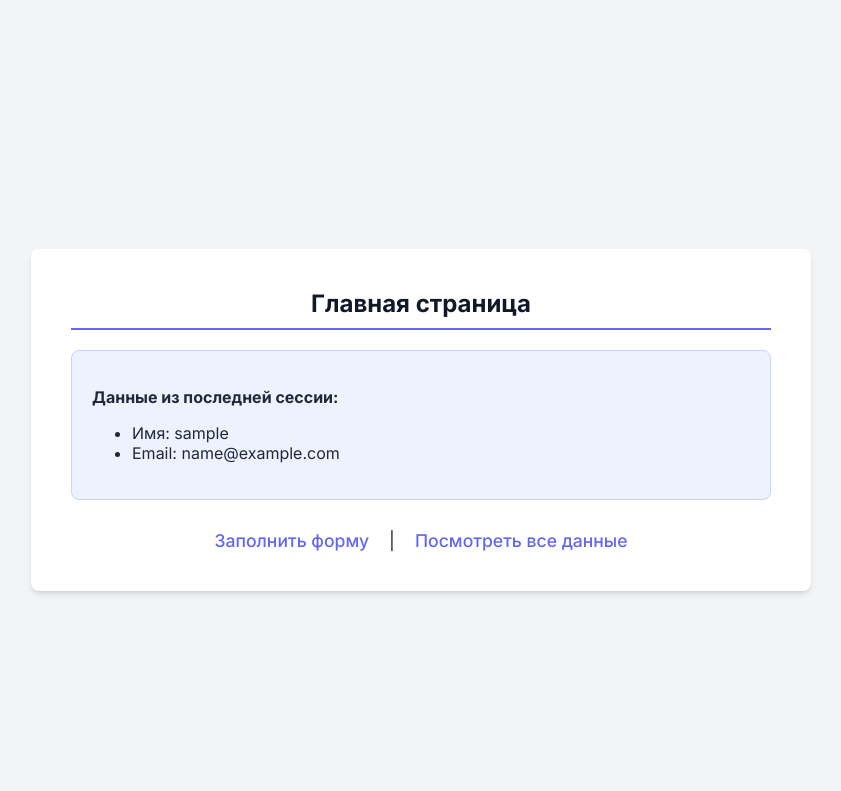
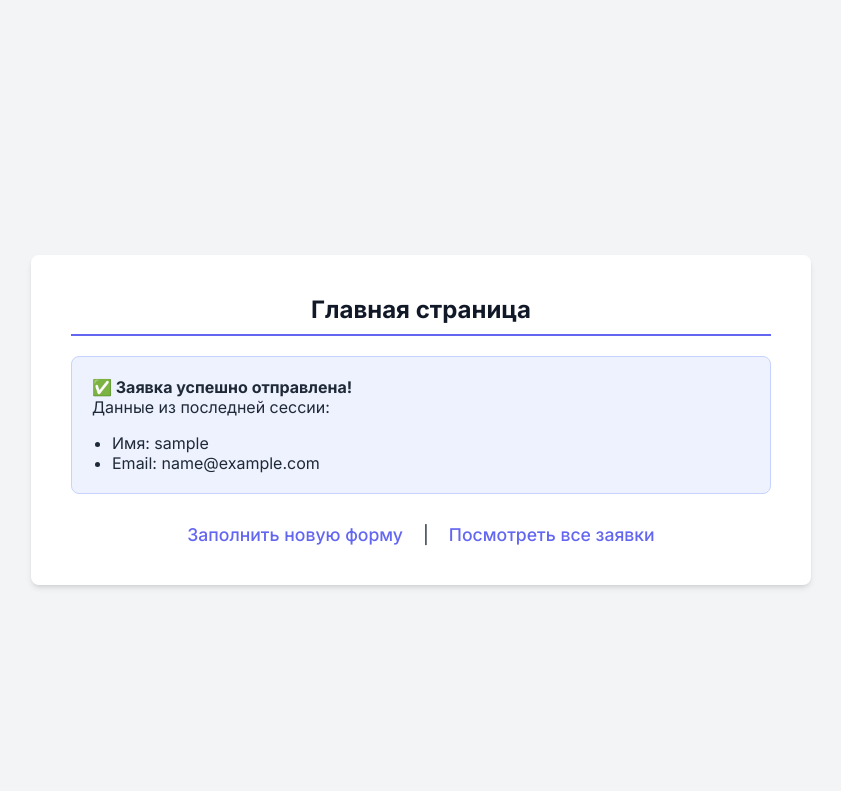
Before and after one commit to rpaup/nginx-lab, a PHP site: page /index.php in a window 1280 px wide. Shown: the top 791 px of the page, without its empty margins (219-1060 px from the left). Run offline with PHP 8.4, Linux system fonts and the light colour scheme; the visitor is signed in with stand-in values (Sample User, id 1).

Commit message:
feat: Add server-side validation for form data

```diff
--- a/www/index.php
+++ b/www/index.php
@@ -1,7 +1,11 @@
-<?php // www/index.php (для Шага 3)
-session_start(); ?>
-<!DOCTYPE html><html lang="ru"><head>
-    <meta charset="UTF-8"><meta name="viewport" content="width=device-width, initial-scale=1.0">
+<?php
+session_start();
+?>
+<!DOCTYPE html>
+<html lang="ru">
+<head>
+    <meta charset="UTF-8">
+    <meta name="viewport" content="width=device-width, initial-scale=1.0">
     <title>Главная страница</title>
     <link rel="preconnect" href="https://fonts.googleapis.com">
     <link rel="preconnect" href="https://fonts.gstatic.com" crossorigin>
@@ -13,22 +17,54 @@ session_start(); ?>
         h2 { color: #111827; border-bottom: 2px solid var(--primary-color); padding-bottom: 10px; margin-top: 0; }
         a { color: var(--primary-color); text-decoration: none; font-weight: 500; } a:hover { text-decoration: underline; }
         .links { margin-top: 30px; display: flex; justify-content: center; gap: 20px; font-size: 1.1em; }
-        .session-box { padding: 20px; border-radius: var(--border-radius); margin-bottom: 20px; text-align: left; background: #EEF2FF; border: 1px solid #C7D2FE;}
+        .message-box { padding: 20px; border-radius: var(--border-radius); margin-bottom: 20px; text-align: left; }
+        .error-box { background: #FEF2F2; border: 1px solid #FCA5A5; color: #991B1B; }
+        .session-box { background: #EEF2FF; border: 1px solid #C7D2FE; }
+        .message-box ul { margin: 0; padding-left: 20px; }
+        .message-box p { margin-top: 0; }
+        .message-box strong { font-weight: 700; }
     </style>
-</head><body>
+</head>
+<body>
 <div class="page-content">
     <h2>Главная страница</h2>
-    <?php if(isset($_SESSION['username'])): ?>
-        <div class="session-box">
-            <p><strong>Данные из последней сессии:</strong></p>
+
+    <?php
+    if (isset($_SESSION['errors'])):
+    ?>
+        <div class="message-box error-box">
+            <strong>❌ Ошибка валидации:</strong>
+            <ul>
+                <?php foreach ($_SESSION['errors'] as $error): ?>
+                    <li><?= htmlspecialchars($error) ?></li>
+                <?php endforeach; ?>
+            </ul>
+        </div>
+        <?php unset($_SESSION['errors']);
+
+    elseif (isset($_SESSION['username'], $_SESSION['email'])):
+    ?>
+        <div class="message-box session-box">
+            <strong>✅ Заявка успешно отправлена!</strong>
+            <p>Данные из последней сессии:</p>
             <ul>
                 <li>Имя: <?= htmlspecialchars($_SESSION['username']) ?></li>
                 <li>Email: <?= htmlspecialchars($_SESSION['email']) ?></li>
             </ul>
         </div>
+        <?php
+        unset($_SESSION['username']);
+        unset($_SESSION['email']);
+    else:
+    ?>
+        <p>Добро пожаловать! Здесь будет отображаться результат отправки формы.</p>
     <?php endif; ?>
+
     <div class="links">
-        <a href="form.html">Заполнить форму</a> <span>|</span> <a href="view.php">Посмотреть все данные</a>
+        <a href="form.html">Заполнить новую форму</a>
+        <span>|</span>
+        <a href="view.php">Посмотреть все заявки</a>
     </div>
 </div>
-</body></html>
+</body>
+</html>
```
Also changed, not shown: www/process.php (+11 -3 lines), 1 other file.
